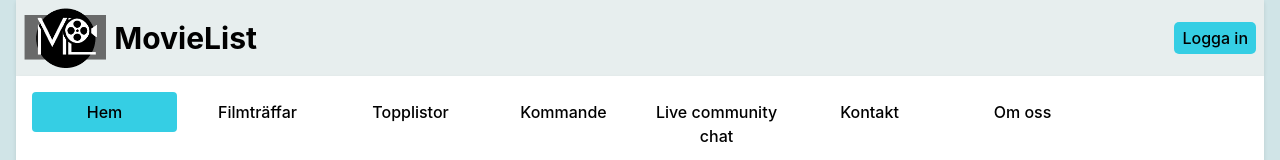
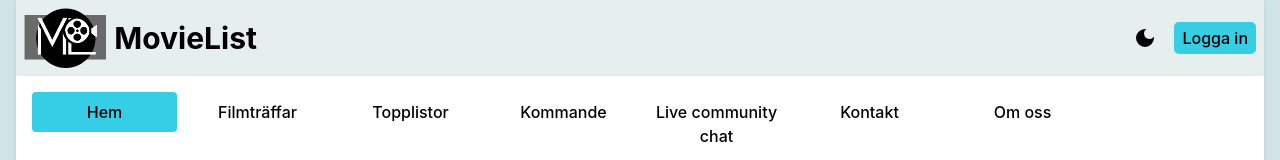
Before and after one commit to jonasohrn87/MovieList, a React (Vite) app in the folder movielist-react/: page /home in a window 1280 px wide. Shown: the top 160 px of the page. Built offline with nearby package versions, Linux system fonts and the light colour scheme; no server answers.

Commit message:
DarkMode component and button.

```diff
--- a/movielist-react/src/App.css
+++ b/movielist-react/src/App.css
@@ -62,6 +62,24 @@ body {
   height: 50%;
   width: 50%;
   color: rgb(35, 90, 92);
+}
+
+.darkModeAndUser-container {
+  display: flex;
+  gap: 0.8rem;
+  align-items: center;
+}
+.darkModeAndUser-container .darkMode-btn {
+  display: flex;
+  font-size: 1.5em;
+  color: black;
+  border: none;
+  background: none;
+  padding: 0.3rem;
+}
+.darkModeAndUser-container .darkMode-btn:hover {
+  background-color: #967d10;
+  border-radius: 50%;
 }
 
 .dropdown-login-btn {
--- a/movielist-react/src/App.jsx
+++ b/movielist-react/src/App.jsx
@@ -21,7 +21,7 @@ import MLlogo from "./assets/MLlogo.png";
 import UserMenu from "./components/UserMenu.jsx";
 import DesktopNavigation from "./components/DesktopNavigation.jsx";
 import MobileNavigation from "./components/MobileNavigation.jsx";
-
+import ToggleDarkMode from "./components/ToggleDarkMode.jsx";
 
 function App() {
   const [selectedMovie, setSelectedMovie] = useState(null);
@@ -39,7 +39,10 @@ function App() {
               <img className="logoImage" src={MLlogo} alt="image of logo" />
               <h2>MovieList</h2>
             </div>
-            <UserMenu />
+            <div className="darkModeAndUser-container">
+              <ToggleDarkMode />
+              <UserMenu />
+            </div>
             </header>
             <DesktopNavigation />
             <MobileNavigation />
--- a/movielist-react/src/App.scss
+++ b/movielist-react/src/App.scss
@@ -85,6 +85,26 @@ body {
     height: 50%;
     width: 50%;
     color: rgb(35, 90, 92);
+  }
+
+  .darkModeAndUser-container {
+    display: flex;
+    gap: 0.8rem;
+    align-items: center;
+
+    .darkMode-btn {
+      display: flex;
+      font-size: 1.5em;
+      color: black;
+      border: none;
+      background: none;
+      padding: 0.3rem;
+
+      &:hover {
+        background-color: #967d10;
+        border-radius: 50%;
+      }
+    }
   }
 
 .dropdown-login-btn {
--- /dev/null
+++ b/movielist-react/src/components/ToggleDarkMode.jsx
@@ -0,0 +1,14 @@
+import React, { useContext } from "react";
+import { MovieContext } from "../context/MovieContext.jsx";
+import { MdDarkMode } from "react-icons/md";
+
+const ToggleDarkMode = () => {
+
+    return (
+        <button className="darkMode-btn">
+            <MdDarkMode />
+        </button>
+    );
+};
+
+export default ToggleDarkMode;
```
Also changed, not shown: 1 other file (tests, documents, lock files or other folders). Lines whose indentation alone changed are shown as unchanged.
